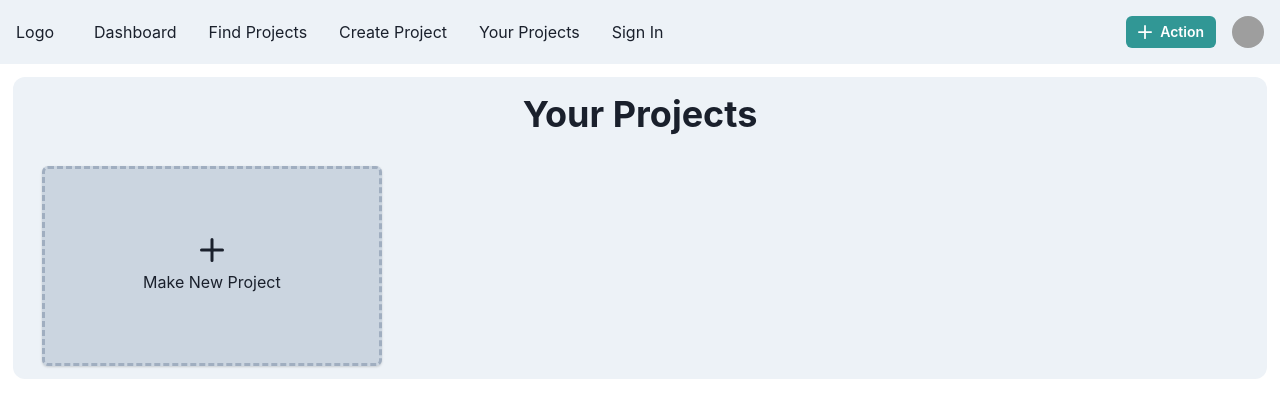
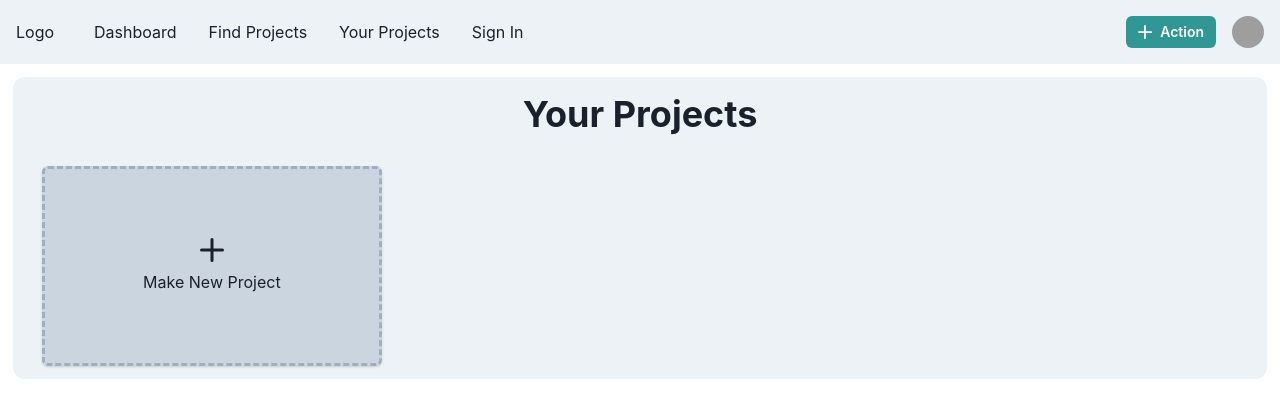
Before and after one commit to DRP-Group-30/groupr, a React (Create React App) app: page /projects in a window 1280 px wide. Shown: the top 418 px of the page. Built offline with nearby package versions, Linux system fonts and the light colour scheme; grey boxes are pictures that could not be loaded.

Commit message:
Integrate create project page with your projects

```diff
--- a/src/frontend/components/navbar.tsx
+++ b/src/frontend/components/navbar.tsx
@@ -19,12 +19,11 @@ import { HamburgerIcon, CloseIcon, AddIcon } from "@chakra-ui/icons";
 import { Link as RouteLink } from "react-router-dom";
 import React from "react";
 
-const Links = ["Dashboard", "Find Projects", "Create Project", "Your Projects", "Sign In"];
+const Links = ["Dashboard", "Find Projects", "Your Projects", "Sign In"];
 const LinksRoutes: { [key: string]: string } = {
 	Dashboard: "/Dashboard",
 	"Find Projects": "/",
 	"Sign In": "/auth",
-	"Create Project": "/project_creator",
 	"Your Projects": "/projects",
 };
 
--- a/src/frontend/components/project_creator/index.tsx
+++ b/src/frontend/components/project_creator/index.tsx
@@ -66,6 +66,7 @@ const ProjectCreator = () => {
 				projectData.coverImage = file;
 			}
 			addProject(projectData);
+			window.location.assign("projects");
 		},
 	});
 
--- a/src/frontend/components/projectsPage/newProjectCard.tsx
+++ b/src/frontend/components/projectsPage/newProjectCard.tsx
@@ -14,7 +14,7 @@ const NewProjectCard = () => {
 				border="dashed"
 				borderColor={"gray.400"}
 			>
-				<LinkOverlay href="#">
+				<LinkOverlay href="project_creator">
 					<VStack>
 						<Icon as={AddIcon} w="24px" h="24px" />
 						<Text>Make New Project</Text>
```
